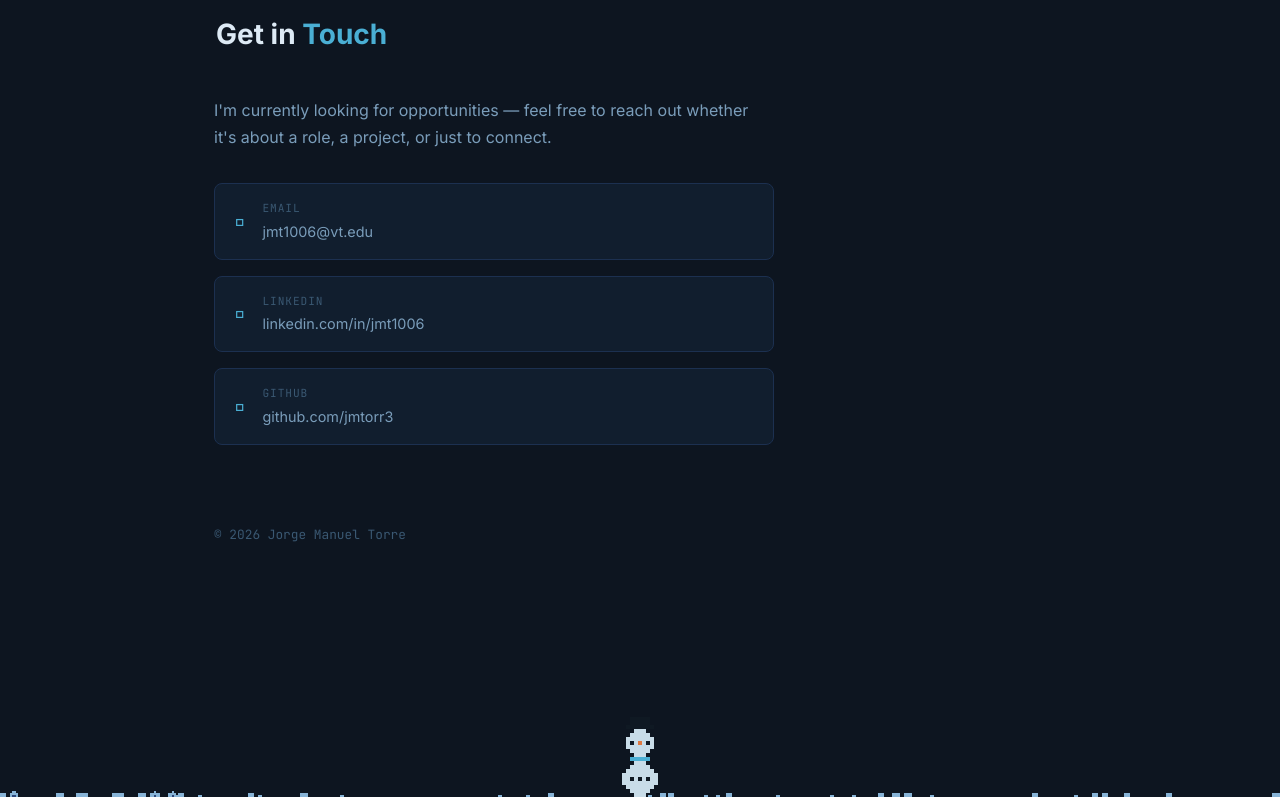
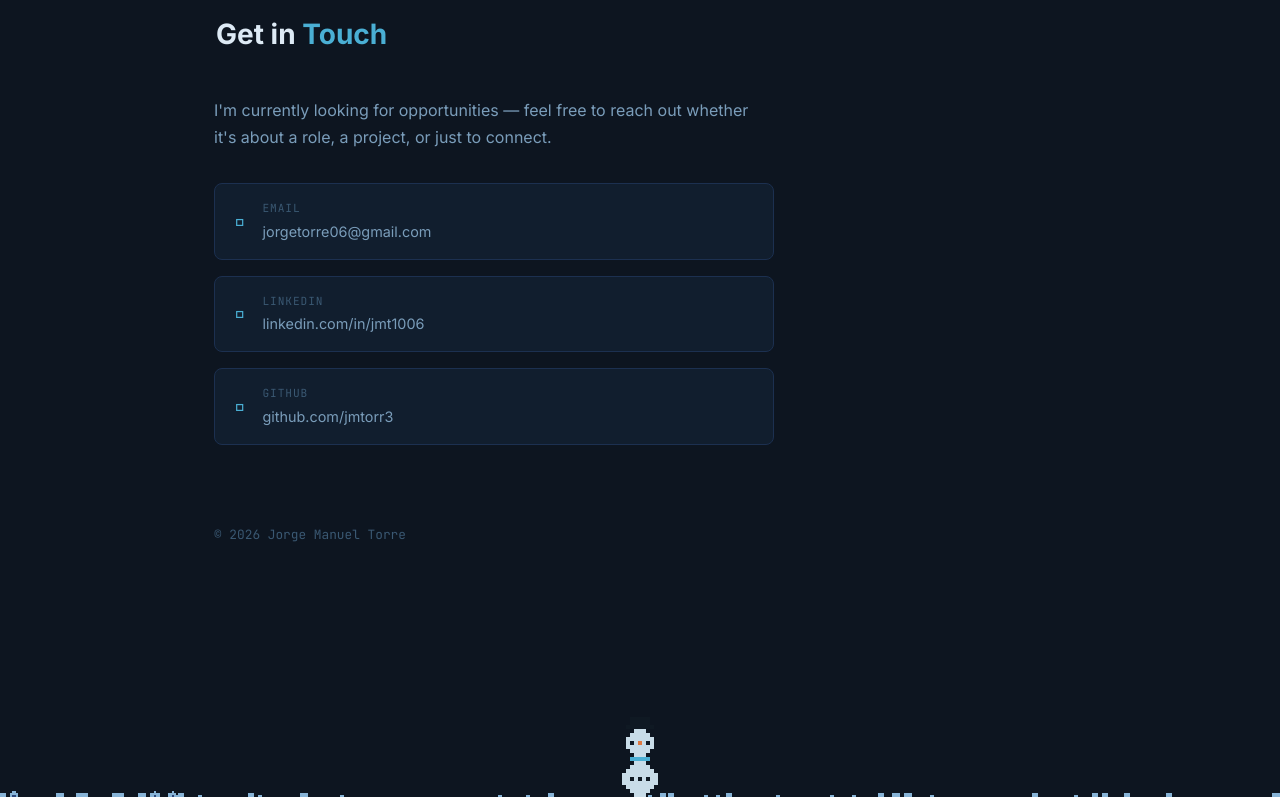
Before and after one commit to jmtorr3/jmtorr3.github.io, a React (Vite) app: page / in a window 1280 px wide. Shown: the part 6540-7337 px from the top of the page. Built offline with nearby package versions, Linux system fonts and the light colour scheme; a web font is replaced by a local one.

Commit message:
fixed email completley now

```diff
--- a/src/data/contact.ts
+++ b/src/data/contact.ts
@@ -1,7 +1,7 @@
 export const contactLinks = [
   {
     label: 'Email',
-    value: 'jmt1006@vt.edu',
+    value: 'jorgetorre06@gmail.com',
     href: 'mailto:jorgetorre06@gmail.com',
     icon: '\uf0e0',
   },
```
